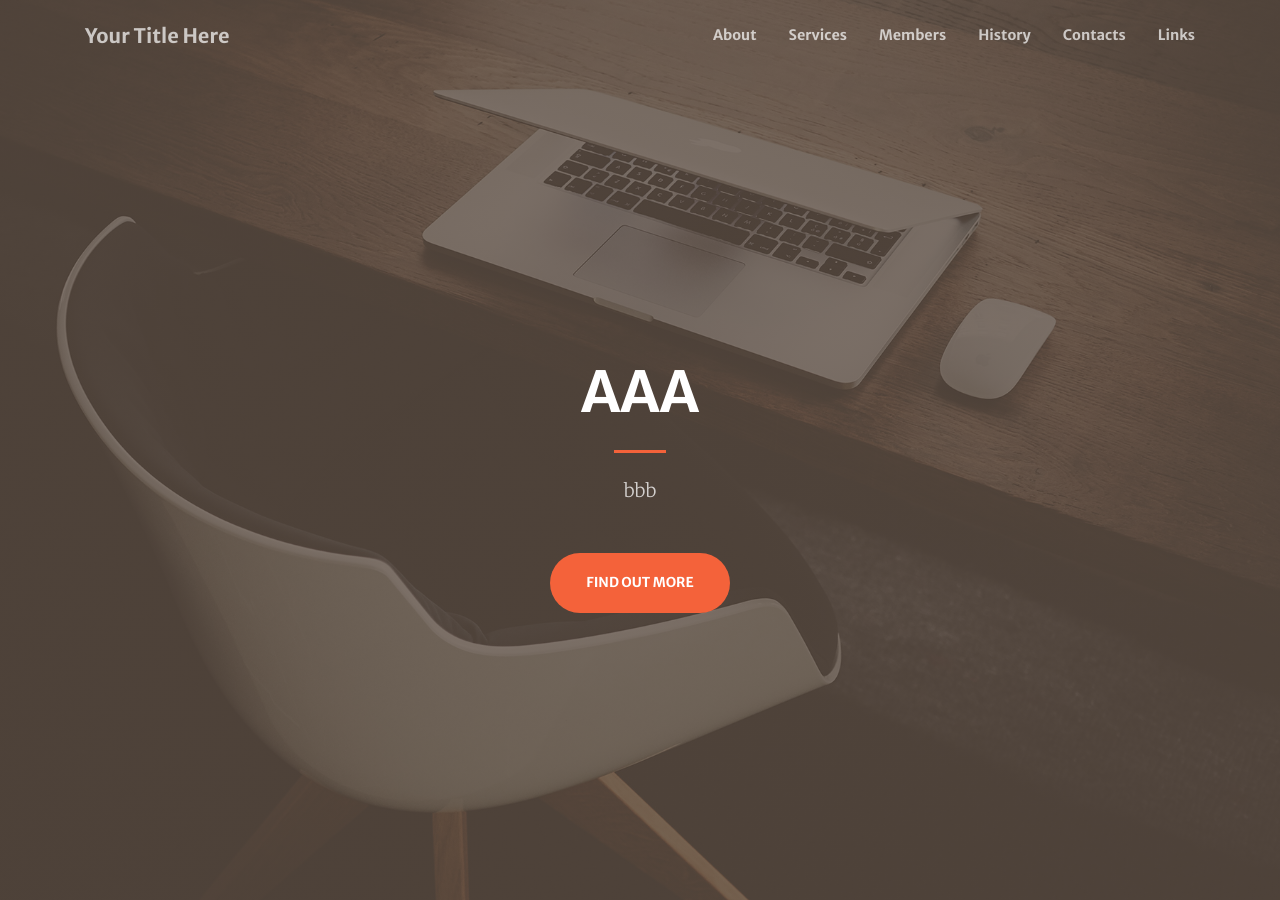
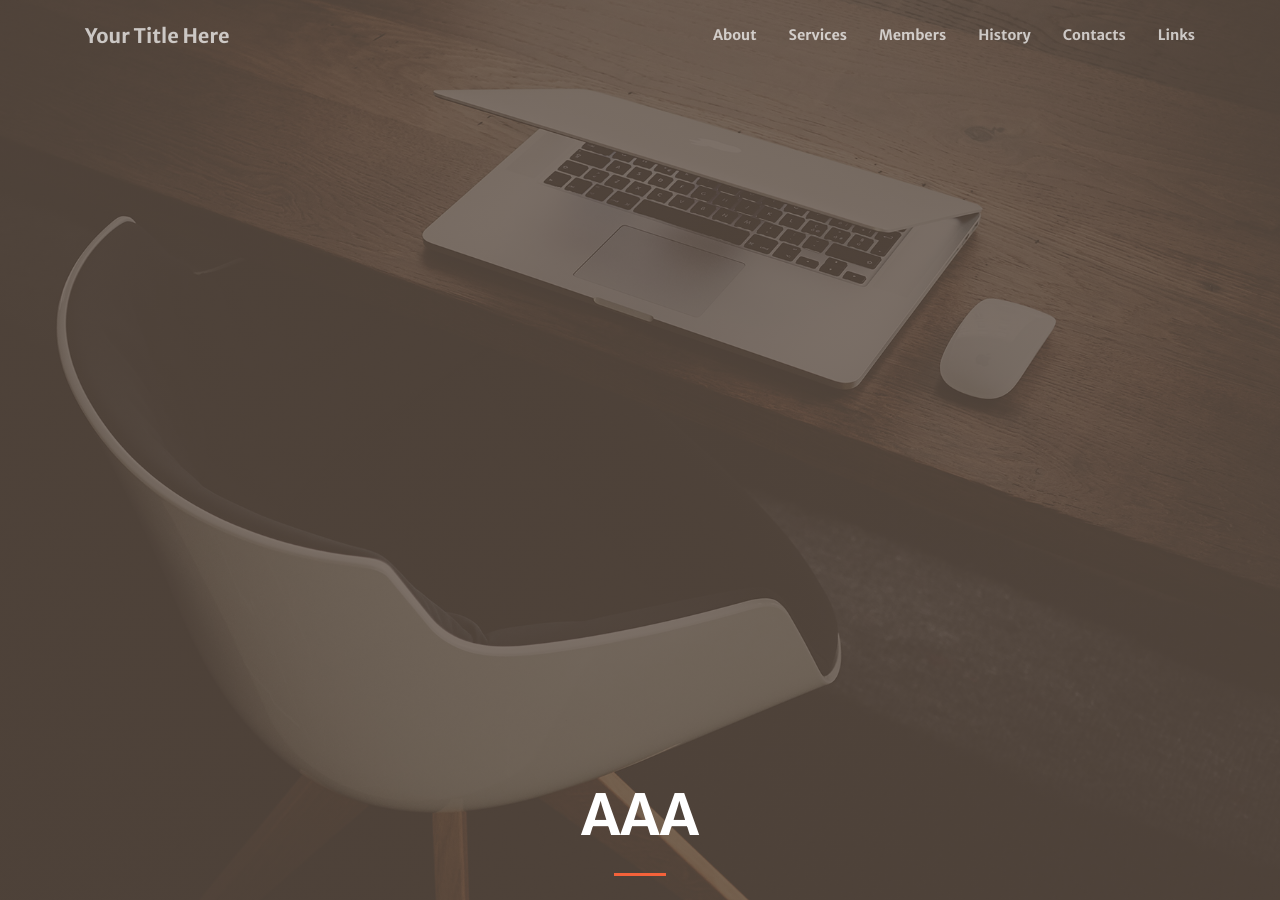
Before and after one commit to stackbit-projects/playdatesai-9f3ac, a Jekyll site: the page built from index.md, in a window 1280 px wide and 900 px high. Built offline with Jekyll 4.4.1, drawn with Linux system fonts in a browser that asks for light colours.

Commit message:
home.html: changed

```diff
--- a/_layouts/home.html
+++ b/_layouts/home.html
@@ -9,12 +9,7 @@ layout: base
         <h1 class="text-uppercase text-white font-weight-bold">{{ page.header.title }}</h1>
         <hr class="divider my-4">
       </div>
-      <div class="col-lg-8 align-self-baseline">
-        <p class="text-white-75 font-weight-light mb-5">{{ page.header.text }}</p>
-        {% if page.header.action %}
-        <a class="btn btn-primary btn-xl js-scroll-trigger" href="{{ page.header.action.url }}">{{ page.header.action.label }}</a>
-        {% endif %}
-      </div>
+
     </div>
   </div>
 </header>
```
